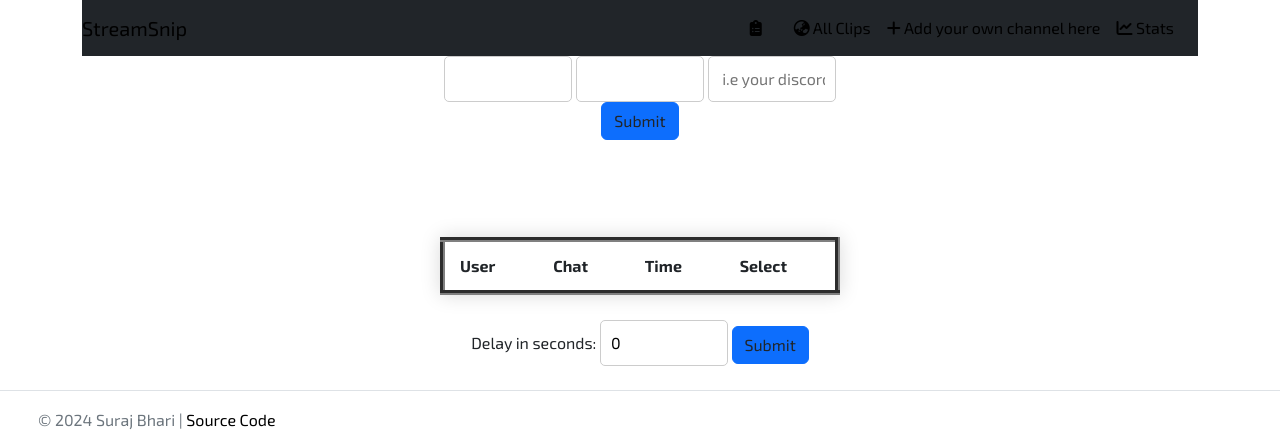
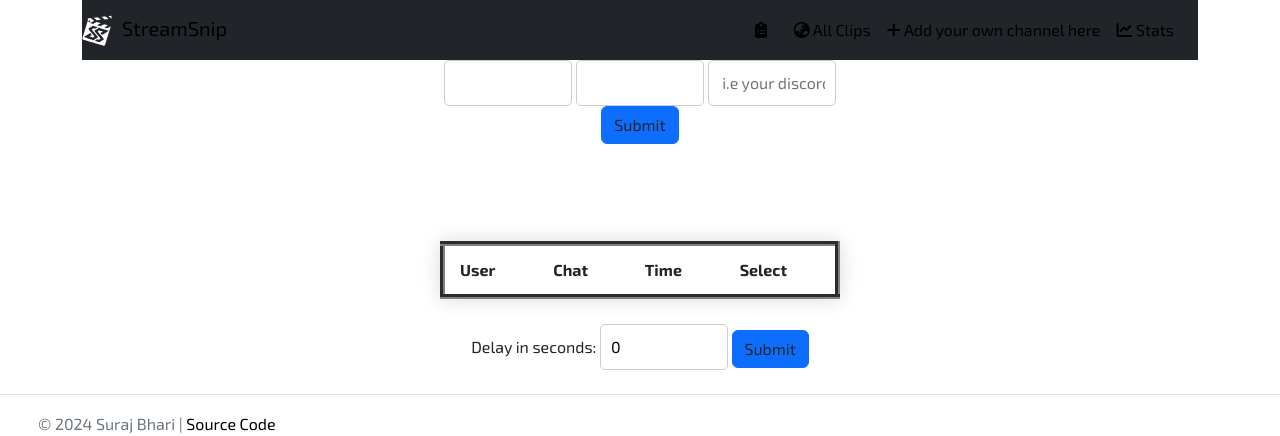
Before and after one commit to abhishek8911/streamsnip, a Python web app: template templates/add.html in a window 1280 px wide. Shown: the top 436 px of the page. Run offline with Jinja, Linux system fonts and the light colour scheme; the template is opened without the code that fills it, so the values that code supplies are empty.

Commit message:
add logo

```diff
--- a/templates/layout.html
+++ b/templates/layout.html
@@ -20,8 +20,6 @@
     <script src="https://cdn.jsdelivr.net/npm/popper.js@1.14.3/dist/umd/popper.min.js" integrity="sha384-ZMP7rVo3mIykV+2+9J3UJ46jBk0WLaUAdn689aCwoqbBJiSnjAK/l8WvCWPIPm49" crossorigin="anonymous"></script>
     <script src="https://cdn.jsdelivr.net/npm/bootstrap@4.1.3/dist/js/bootstrap.min.js" integrity="sha384-ChfqqxuZUCnJSK3+MXmPNIyE6ZbWh2IMqE241rYiqJxyMiZ6OW/JmZQ5stwEULTy" crossorigin="anonymous"></script>
     <script>
-
-        window.jQuery || document.write('<script src="../../assets/js/vendor/jquery-slim.min.js"><\/script>')
         function timeSince(previous) {
             var current = new Date();
             var msPerMinute = 60 * 1000;
@@ -140,17 +138,14 @@
 <header>
     <div class="container">
         <nav class="navbar navbar-expand-lg navbar-dark bg-dark" id="navbar_id">
-            <a class="navbar-brand" href="/">StreamSnip</a>
+            <a class="navbar-brand" href="/"><img src="/static/logo.svg" alt="logo" width="32" height="32" class="bi me-2">StreamSnip</a>
             <button class="navbar-toggler" type="button" data-toggle="collapse" data-target="#navbarSupportedContent" aria-controls="navbarSupportedContent" aria-expanded="false" aria-label="Toggle navigation">
                 <span class="navbar-toggler-icon"></span>
             </button>
             <div class="collapse navbar-collapse justify-content-end" id="navbarSupportedContent">
             <ul class="navbar-nav mr-auto">
                 <li class="nav-item">
-                <a class="nav-link" href="#"><i class="fa-solid fa-clipboard-list"></i> <i id="today_count"></i></a>
-                </li>
-                <li class="nav-item">
-                <a class="nav-link" href="#"><i id="last_clip_time"></i></a>
+                <a class="nav-link" href="#"><i class="fa-solid fa-clipboard-list"></i><i id="today_count"></i>&nbsp; &nbsp;<i id="last_clip_time"></i></a>
                 </li>
                 <li class="nav-item">
                 <a class="nav-link" href="/exports"><i class="fa-solid fa-earth-asia"></i> All Clips</a>
```
